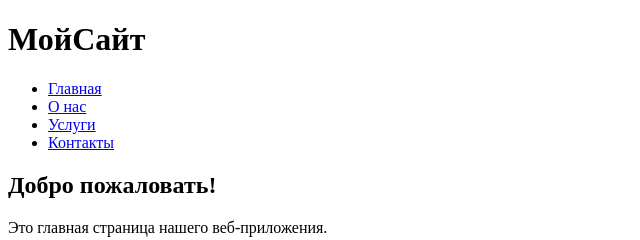
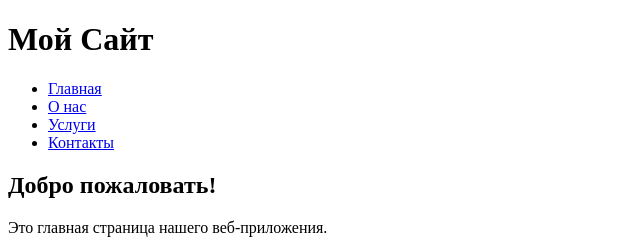
Before and after one commit to kertx2222/project, a plain HTML site: page index.html in a window 1280 px wide. Shown: the top 240 px of the page, 0-640 px from the left. Drawn offline with Linux system fonts and the light colour scheme.

Commit message:
Update index.html

```diff
--- a/index.html
+++ b/index.html
@@ -6,10 +6,11 @@
     <title>Мой сайт</title>
     <link rel="icon" href="assets/favicon.ico" type="image/x-icon">
 </head>
+
 <body>
     <header>
         <div>
-            <h1>МойСайт</h1>
+            <h1>Мой Сайт</h1>
         </div>
     <nav>
         <ul>
```
